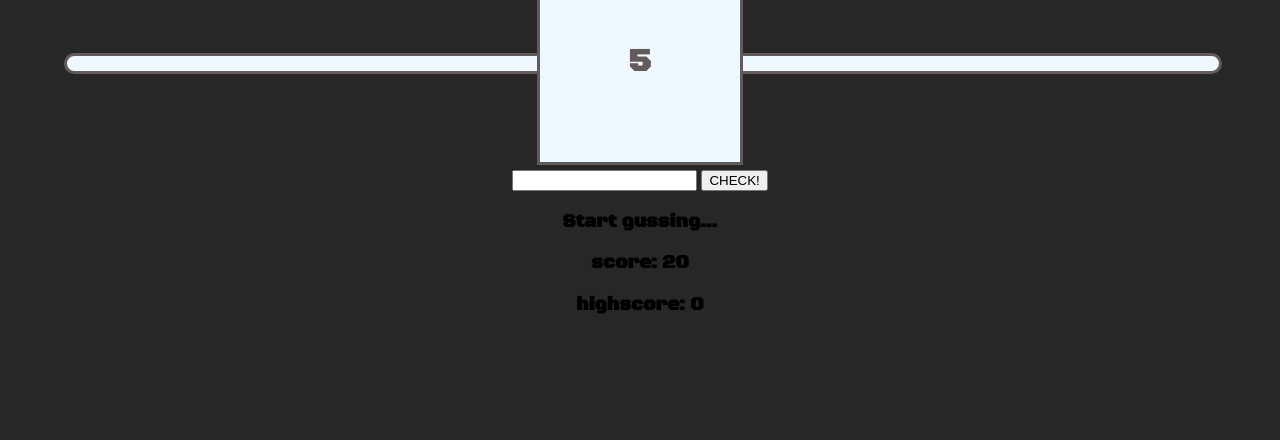
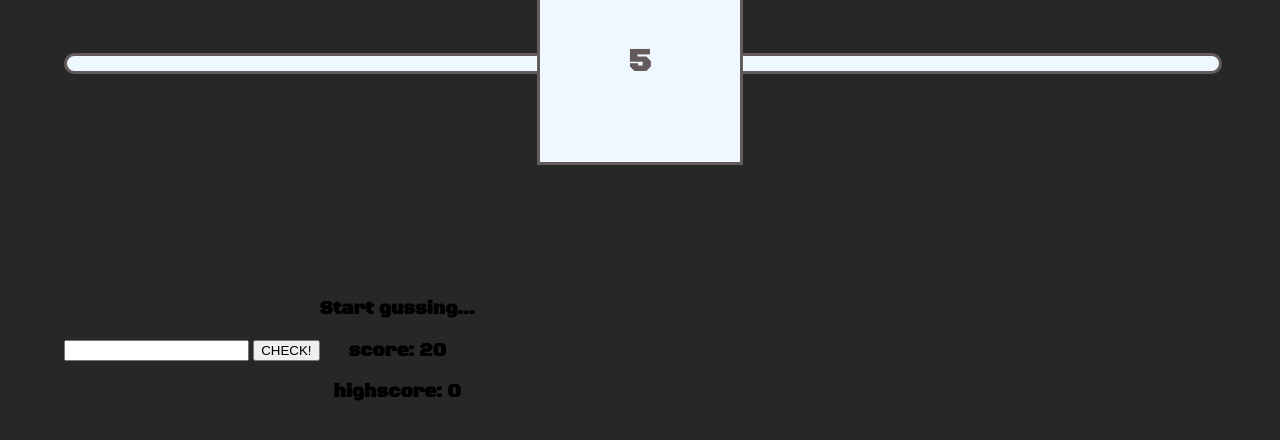
Before and after one commit to Ameer2000Mzori/Guess-My-Number, a website built with webpack: page src/index.html in a window 1280 px wide. Shown: the part 230-670 px from the top of the page. Built offline with nearby package versions, Linux system fonts and the light colour scheme.

Commit message:
added styling to the score input wrap

```diff
--- a/src/style.scss
+++ b/src/style.scss
@@ -137,5 +137,14 @@ body {
         border: solid $colorBackGroundTwo 3px;
       }
     }
+
+    .score-Input-Wrap {
+      display: flex;
+      flex-direction: row;
+      width: 100%;
+      height: 50%;
+      text-align: center;
+      align-items: center;
+    }
   }
 }
```
Also changed, not shown: src/style.css, 1 other file.
